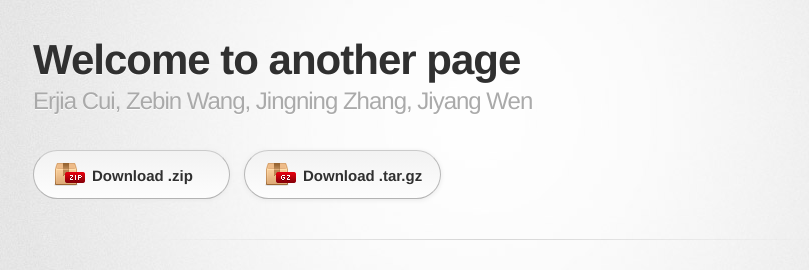
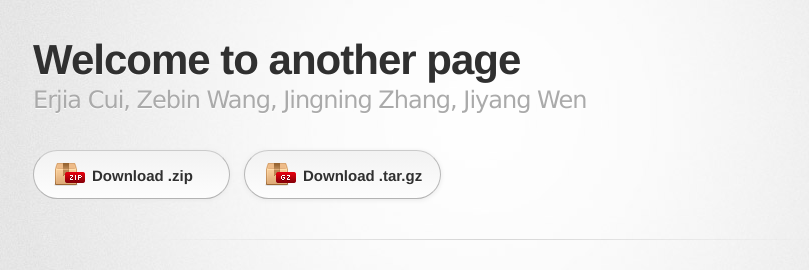
Before and after one commit to churchillcui/ads_retail, a Jekyll site: the page built from another-page.md, in a window 1280 px wide. Shown: the top 270 px of the page, without its empty margins (159-968 px from the left). Built offline with Jekyll 4.4.1, drawn with Linux system fonts in a browser that asks for light colours; some web fonts are replaced; our own code applies the rules of GitHub Pages for plain Markdown files.

Commit message:
change font type

```diff
--- a/_sass/jekyll-theme-tactile.scss
+++ b/_sass/jekyll-theme-tactile.scss
@@ -72,7 +72,7 @@
 }
 
 header h1 {
-  font-family: 'Chivo', 'Helvetica Neue', Helvetica, Arial, serif;
+  font-family: 'Myriad Pro', 'Chivo', 'Helvetica Neue', Helvetica, Arial, serif;
   font-size: 42px; font-weight: 900;
   line-height: 1.2;
   color: #303030;
@@ -80,6 +80,7 @@
 }
 
 header h2 {
+  font-family: 'Lucida Grande', 'Helvetica Neue', Helvetica, Arial, serif;
   font-size: 24px;
   font-weight: normal;
   line-height: 1.3;
```
